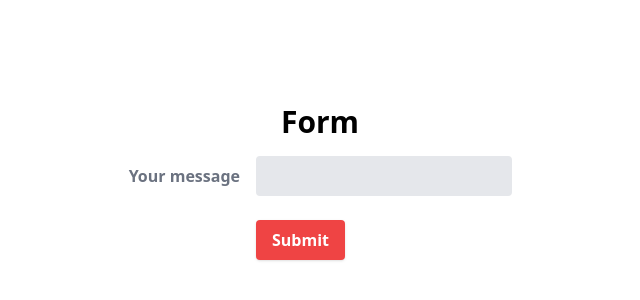
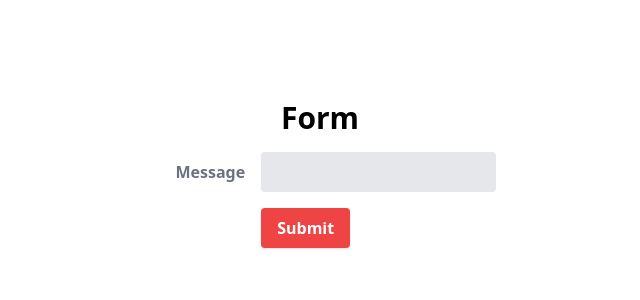
Before and after one commit to sama9843/strength-frontend-copy, a React (Create React App) app: page / in a window 1280 px wide. Shown: the part 218-518 px from the top of the page, without its empty margins (320-960 px from the left). Built offline with nearby package versions, Linux system fonts and the light colour scheme.

Commit message:
Updates form to have dummy submission

```diff
--- a/src/App.jsx
+++ b/src/App.jsx
@@ -1,5 +1,5 @@
-import "./App.css";
-import Form from './component/Form'
+import Form from './component/Form';
+import './App.css';
 
 function App() {
   return (
--- a/src/component/Form.jsx
+++ b/src/component/Form.jsx
@@ -1,33 +1,63 @@
-import { Component } from "react";
+import React, { Component, useState } from 'react';
+
+function SubmitButton({ name, submitting }) {
+  return submitting ? (
+    <button className="inline-flex flex-row items-center shadow bg-red-500 hover:bg-red-400 focus:shadow-outline focus:outline-none text-white font-bold py-2 px-4 rounded cursor-not-allowed" type="submit" disabled>
+    <svg class="animate-spin -ml-1 mr-3 h-5 w-5 text-white" xmlns="http://www.w3.org/2000/svg" fill="none" viewBox="0 0 24 24">
+      <circle class="opacity-25" cx="12" cy="12" r="10" stroke="currentColor" stroke-width="4"></circle>
+      <path class="opacity-75" fill="currentColor" d="M4 12a8 8 0 018-8V0C5.373 0 0 5.373 0 12h4zm2 5.291A7.962 7.962 0 014 12H0c0 3.042 1.135 5.824 3 7.938l3-2.647z"></path>
+    </svg>
+    Submit
+    </button>
+  ) : (
+    <button className="flex flex-row items-center shadow bg-red-500 hover:bg-red-400 focus:shadow-outline focus:outline-none text-white font-bold py-2 px-4 rounded" type="submit">
+      Submit
+    </button>
+  );
+}
+
+export default function Form() {
+  const [submitting, setSubmitting] = useState(false);
+  const [response, setResponse] = useState(null);
 
   function handleSubmit(event) {
     event.preventDefault();
-  alert(`Your message: '${event.target.message.value}'`);
+    if (submitting)
+      return;
+    setSubmitting(true);
+    setTimeout(() => {
+      setSubmitting(false);
+      setResponse(event.target.message.value);
+    }, 3000)
   }
 
-export default class Form extends Component {
-  render() {
   return (
     <form className="w-full max-w-sm" onSubmit={handleSubmit}>
-        <div className="md:flex md:items-center mb-6">
+      <div className="md:flex md:items-center mb-4">
         <div className="md:w-1/3">
           <label className="block text-gray-500 font-bold md:text-right mb-1 md:mb-0 pr-4" htmlFor="inline-message">
-              Your message
+            Message
           </label>
         </div>
         <div className="md:w-2/3">
           <input className="bg-gray-200 appearance-none border-2 border-gray-200 rounded w-full py-2 px-4 text-gray-700 leading-tight focus:outline-none focus:bg-white focus:border-red-500" id="inline-message" name="message" type="text" />
         </div>
       </div>
-        <div className="md:flex md:items-center">
+      <div className="md:flex md:items-center mb-4">
         <div className="md:w-1/3"></div>
         <div className="md:w-2/3">
-            <button className="shadow bg-red-500 hover:bg-red-400 focus:shadow-outline focus:outline-none text-white font-bold py-2 px-4 rounded" type="submit">
-              Submit
-            </button>
+          <SubmitButton submitting={submitting} />
         </div>
       </div>
+      {response && !submitting &&
+        <div className="md:flex md:items-center mb-4">
+          <div className="md:w-1/3">
+            <span className="block text-gray-500 font-bold md:text-right mb-1 md:mb-0 pr-4">Echo</span>
+          </div>
+          <div className="md:w-2/3">
+            <span>{response}</span>
+          </div>
+        </div>}
     </form>
   );
 }
-}
```
Also changed, not shown: public/index.html (indentation only). Lines whose indentation alone changed are shown as unchanged.
